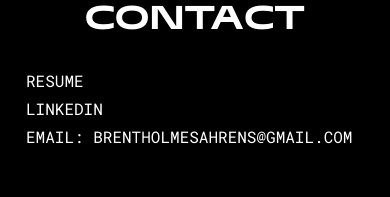
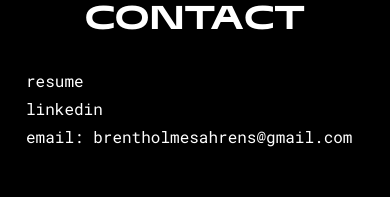
Before and after one commit to brentahrens1/brent-ahrens-new-portfolio, a React (Create React App) app: page /about in a window 390 px wide. Shown: the part 1194-1391 px from the top of the page. Built offline with nearby package versions, Linux system fonts and the light colour scheme.

Commit message:
changes casing for index mobile

```diff
--- a/src/sass/_about.scss
+++ b/src/sass/_about.scss
@@ -69,6 +69,10 @@
 
         &__contact {
             line-height: 1;
+
+            a {
+                text-transform: lowercase;
+            }
         }
     }
 }
--- a/src/sass/_index.scss
+++ b/src/sass/_index.scss
@@ -33,6 +33,7 @@
     background: #000;
     font-size: 19.2px;
     padding: .5rem;
+    text-transform: lowercase;
 }
 
 @media (min-width: 800px) {
```
